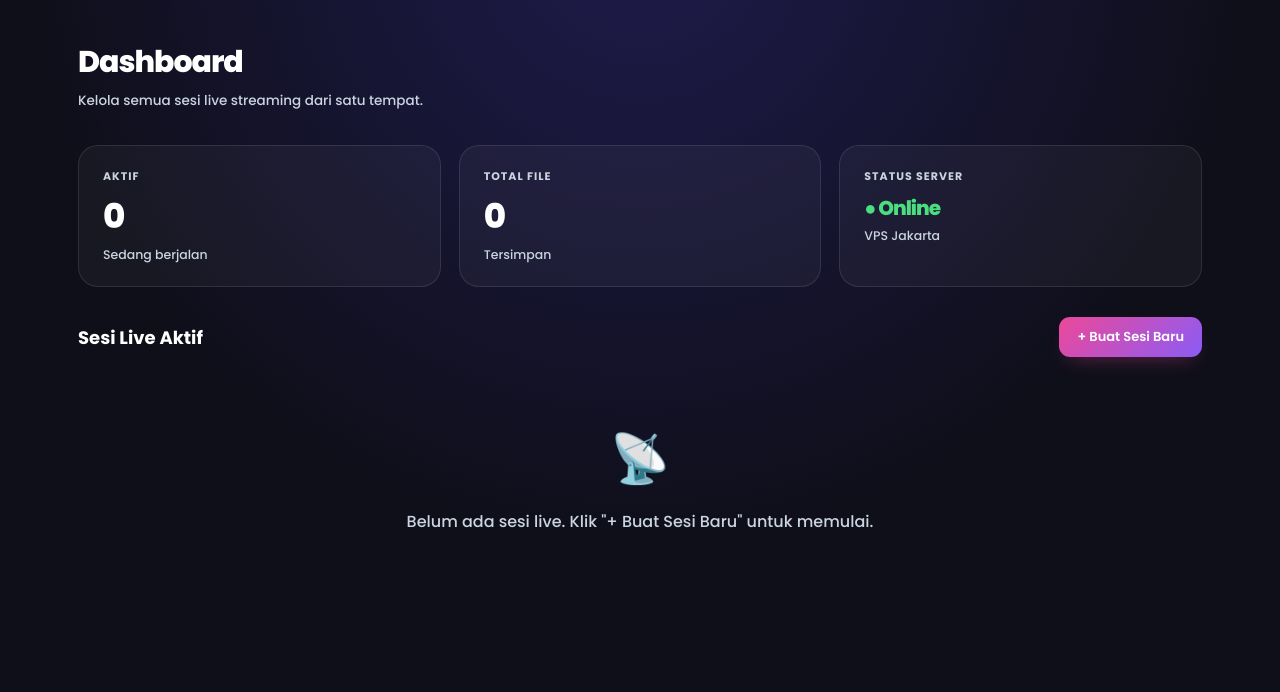
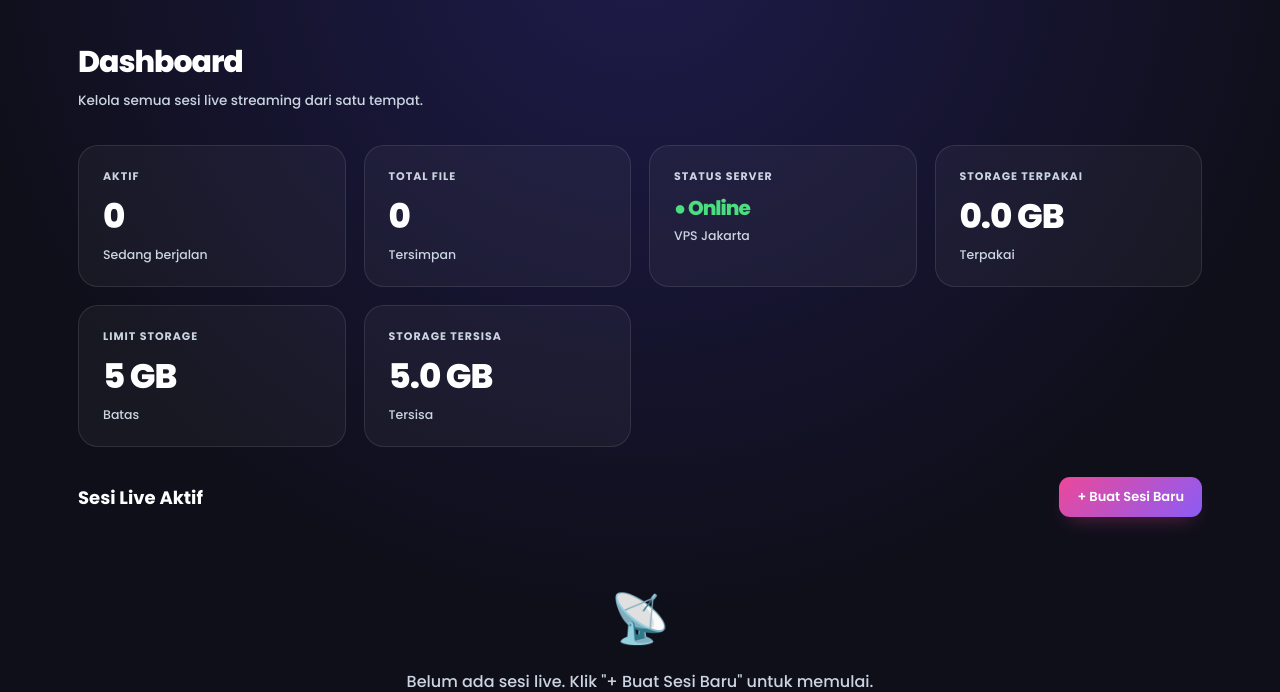
Before and after one commit to dedefalevi21/live, a Flask app: page /dashboard in a window 1280 px wide. Shown: the part 69-761 px from the top of the page. Before the commit the page ends 597 px from the top, so only its background shows below. Run offline with Flask 2, Linux system fonts and the light colour scheme; the visitor is signed in with stand-in values (Sample User, id 1); data that the repository does not hold is empty.

Commit message:
Tambah informasi penyimpanan ke dashboard
- Tambah statistik Storage Terpakai, Limit Storage, dan Storage Tersisa
- Hitung storage dari ukuran file yang diunduh/diunggah user
- Batas storage: 5 GB

Co-Authored-By: Claude Opus 4.5 <noreply@anthropic.com>

```diff
--- a/app.py
+++ b/app.py
@@ -166,7 +166,20 @@ def dashboard():
     lives = LiveStream.query.filter_by(user_id=user_id).order_by(LiveStream.created_at.desc()).all()
     files = File.query.filter_by(user_id=user_id).order_by(File.uploaded_at.desc()).all()
     active = sum(1 for l in lives if l.status == 'active')
-    return render_template('dashboard.html', lives=lives, files=files, active_count=active)
+
+    # Hitung storage terpakai dari file-file user (dalam GB)
+    storage_used_bytes = sum(f.size_bytes or 0 for f in files)
+    storage_used_gb = storage_used_bytes / (1024 * 1024 * 1024)
+    storage_limit_gb = 5  # batas 5 GB
+    storage_free_gb = max(storage_limit_gb - storage_used_gb, 0)
+
+    return render_template('dashboard.html',
+                           lives=lives,
+                           files=files,
+                           active_count=active,
+                           storage_used=storage_used_gb,
+                           storage_limit=storage_limit_gb,
+                           storage_free=storage_free_gb)
 
 
 @app.route('/logout')
--- a/templates/dashboard.html
+++ b/templates/dashboard.html
@@ -226,6 +226,21 @@ td{padding:16px 0;border-bottom:1px solid rgba(255,255,255,0.05);font-size:13px}
         <span class="tag">Status Server</span>
         <div class="big" style="font-size:20px;color:#4ade80;margin-top:8px">● Online</div>
         <div class="sub">VPS Jakarta</div>
+      </div>
+      <div class="stat">
+        <span class="tag">Storage Terpakai</span>
+        <div class="big">{{ storage_used|round(2) }} GB</div>
+        <div class="sub">Terpakai</div>
+      </div>
+      <div class="stat">
+        <span class="tag">Limit Storage</span>
+        <div class="big">{{ storage_limit }} GB</div>
+        <div class="sub">Batas</div>
+      </div>
+      <div class="stat">
+        <span class="tag">Storage Tersisa</span>
+        <div class="big">{{ storage_free|round(2) }} GB</div>
+        <div class="sub">Tersisa</div>
       </div>
     </div>
 
```
